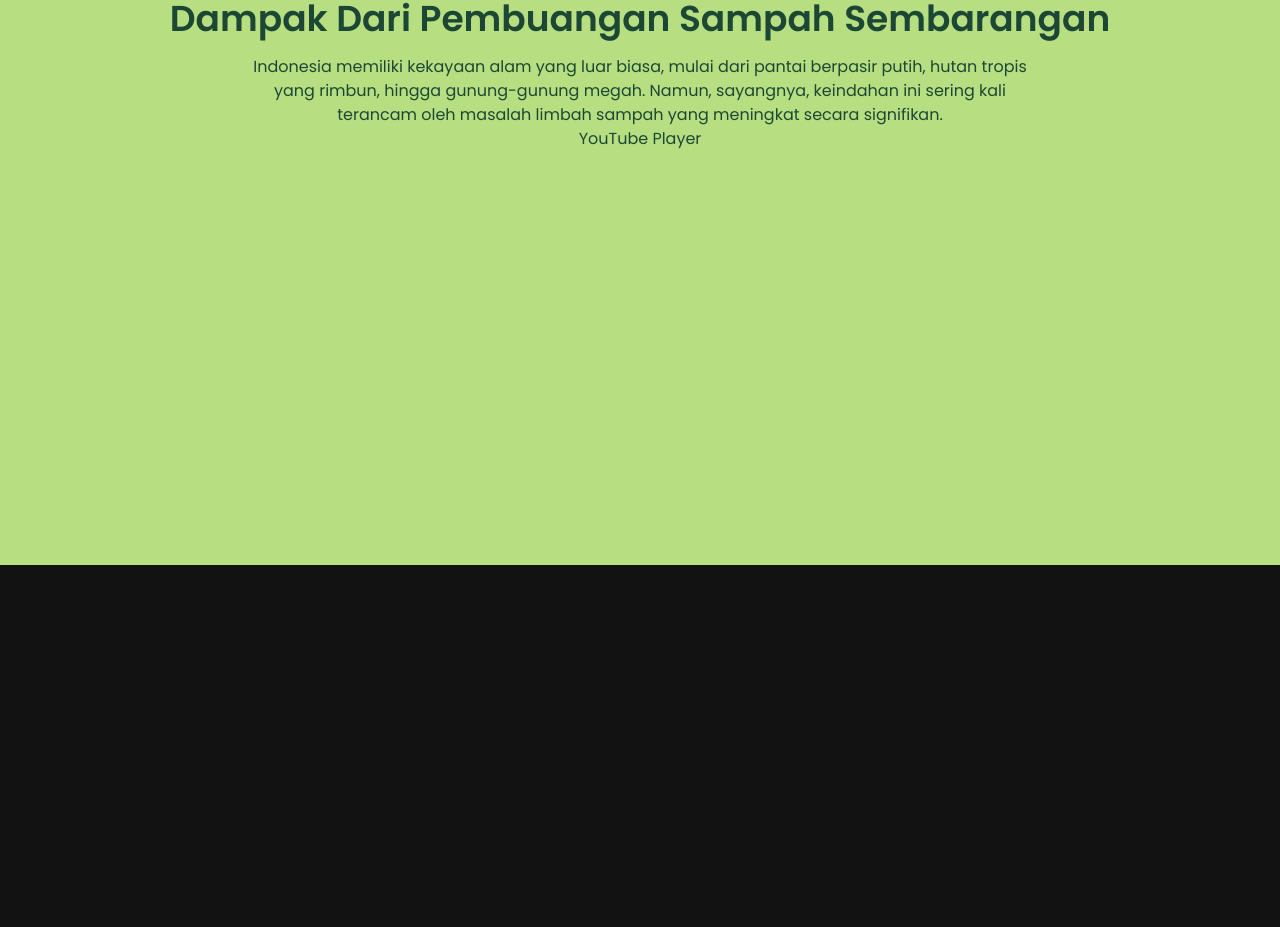
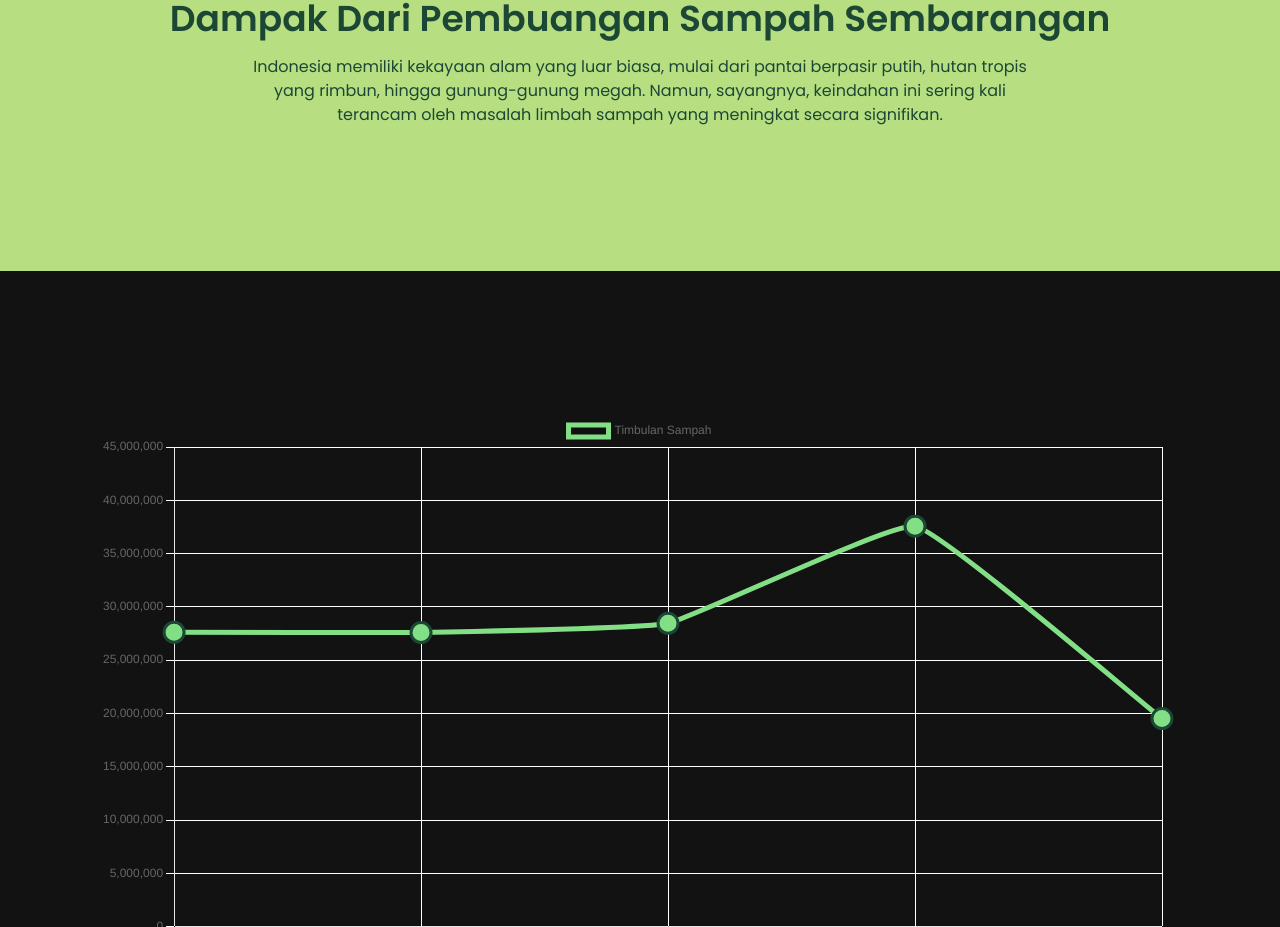
Before and after one commit to jamarodavid/terratasi, a React (Vite) app: page / in a window 1280 px wide. Shown: the part 3394-4321 px from the top of the page. Before the commit the page ends 3959 px from the top, so only its background shows below. Built offline with nearby package versions, Linux system fonts and the light colour scheme.

Commit message:
update contact

```diff
--- a/package.json
+++ b/package.json
@@ -10,7 +10,9 @@
     "preview": "vite preview"
   },
   "dependencies": {
+    "chart.js": "^4.4.3",
     "react": "^18.2.0",
+    "react-chartjs-2": "^5.2.0",
     "react-dom": "^18.2.0",
     "react-router-dom": "^6.22.3",
     "react-youtube": "^10.1.0"
--- a/src/App.jsx
+++ b/src/App.jsx
@@ -1,8 +1,10 @@
+import MyLineChart from "./components/MyLineChart";
 import NavBar from "./components/NavBar";
 import FamousQuotes from "./sections/About/FamousQuotes/FamousQuotes";
 import Impact from "./sections/About/Impact/Impact";
 import Quotes from "./sections/About/Quotes/Quotes";
 import TrashTypes from "./sections/About/TrashTypes/TrashTypes";
+import Contact from "./sections/contact/Contact";
 import Hero from "./sections/Hero/Hero";
 
 export default function App() {
@@ -27,6 +29,14 @@ export default function App() {
         <section className="mt-52">
           <Impact />
         </section>
+        <section className="lg:px-[100px] md:px-[70px] px-2 py-36">
+          <section>
+          <MyLineChart />
+          </section>
+          <section className="mt-52">
+            <Contact />
+          </section>
+        </section>
       </main>
     </>
   );
--- /dev/null
+++ b/src/components/MyLineChart.jsx
@@ -0,0 +1,76 @@
+import React from "react";
+import { Line } from "react-chartjs-2";
+import {
+	Chart as ChartJS,
+	CategoryScale,
+	LinearScale,
+	PointElement,
+	LineElement,
+	Title,
+	Tooltip,
+	Legend,
+} from "chart.js";
+
+ChartJS.register(
+	CategoryScale,
+	LinearScale,
+	PointElement,
+	LineElement,
+	Title,
+	Tooltip,
+	Legend
+);
+
+const MyLineChart = () => {
+	const labels = ["2019", "2020", "2021", "2022", "2023"];
+	const data = {
+		labels: labels,
+		datasets: [
+			{
+				label: "Timbulan Sampah",
+				data: [27618401, 27593066, 28459222, 37571666, 19517172],
+				fill: true,
+				borderColor: "#82DF85",
+				borderWidth: 5,
+				pointRadius: 10,
+				pointHoverRadius: 15,
+				pointBackgroundColor: "#82DF85",
+				pointBorderColor: "#1D4735",
+				pointBorderWidth: 3,
+				pointHoverBackgroundColor: "#1D4735",
+				pointHoverBorderColor: "#82DF85",
+				pointHoverBorderWidth: 3,
+				tension: 0.1,
+			},
+		],
+	};
+
+	const options = {
+    scales: {
+      x: {
+        grid: {
+          color: 'white',
+        },
+        beginAtZero: true,
+      },
+      y: {
+        grid: {
+          color: 'white',
+        },
+        beginAtZero: true,
+        max: 45000000
+      }
+    }
+  };
+
+
+	return (
+		<div>
+			<Line data={data} options={options} />
+            <p className="font-semibold md:text-4xl text-2xl text-center text-color-1"><u><em> Rata-rata Timbulan Sampah di Indonesia 28.151.905 </em></u> <br /> Dan masih Belum Di Kelola Dengan Baik</p>
+		</div>
+	);
+};
+
+
+export default MyLineChart;
--- a/src/sections/About/Impact/Impact.jsx
+++ b/src/sections/About/Impact/Impact.jsx
@@ -1,4 +1,5 @@
 import React from "react";
+import MyLineChart from "../../../components/MyLineChart";
 import YoutubePlayer from "../../../components/YoutubePlayer";
 
 const Impact = () => {
@@ -22,8 +23,10 @@ const Impact = () => {
           limbah sampah yang meningkat secara signifikan.
         </p>
 
-        <YoutubePlayer />
+        {/* <YoutubePlayer /> */}
       </div>
+
+
     </>
   );
 };
--- a/src/sections/About/TrashTypes/TrashTypes.jsx
+++ b/src/sections/About/TrashTypes/TrashTypes.jsx
@@ -56,6 +56,7 @@ export default function TrashTypes() {
           </div>
         </div>
       </div>
+
     </div>
   );
 }
--- /dev/null
+++ b/src/sections/contact/Contact.jsx
@@ -0,0 +1,37 @@
+import React from "react";
+
+const Contact = () => {
+	return (
+		<div>
+			<section>
+				<p className="text-center font-poppins text-2xl text-color-1">
+					C O N T A C T
+				</p>
+				<br />
+				<div className="border-[5px] rounded-xl border-[#82DF85] p-12 ">
+					<div class="grid grid-cols-1 md:grid-cols-2 xl:grid-cols-3 gap-4">
+						<div class="bg-[#82DF85] rounded-[1.62rem] border-[3px] border-[#1D4735]">
+							<img src="./src/assets/img/contact/kontak.png" className="w-full flex flex-end" alt="" />
+						</div>
+						<div class="col-span-1 xl:col-span-2  bg-[#82DF85] font-poppins rounded-[1.62rem] border-[3px] border-[#1D4735] text-color-3 p-4 flex flex-col justify-center">
+							<p className="font-bold xl:text-2xl ">Jamaro David Saragih </p>
+
+
+                            <p className="font-bold  xl:text-xl ">(Team Leader - Front End)</p>
+                            <p className="font-medium xl:text-lg">
+                            Saya Jamaro David
+							Saragih, siswa SMKN 69 Jakarta, Jurusan SIJA (Sistem Informatika
+							Jaringan Aplikasi). Saya memiliki antusiasme dalam teknologi
+							informasi dan perangkat lunak. Menurut saya seseorang yang dapat
+							mengembangkan berbagai aplikasi, website, atau solusi teknologi
+							lainnya dapat memberikan dampak positif bagi masyarakat.
+                            </p>
+						</div>
+					</div>
+				</div>
+			</section>
+		</div>
+	);
+};
+
+export default Contact;
```
Also changed, not shown: src/assets/img/contact/kontak.png (added), 1 other file (tests, documents, lock files or other folders).
